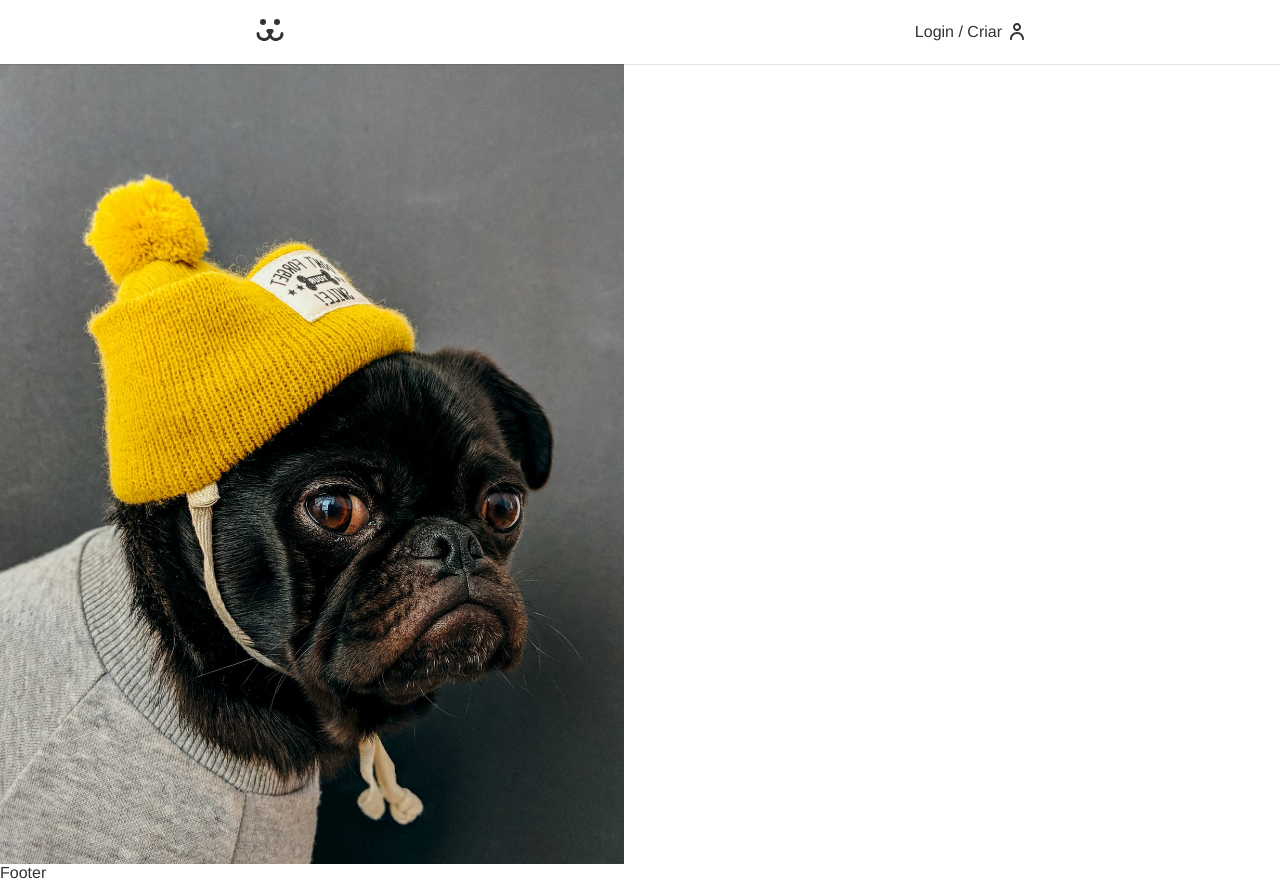
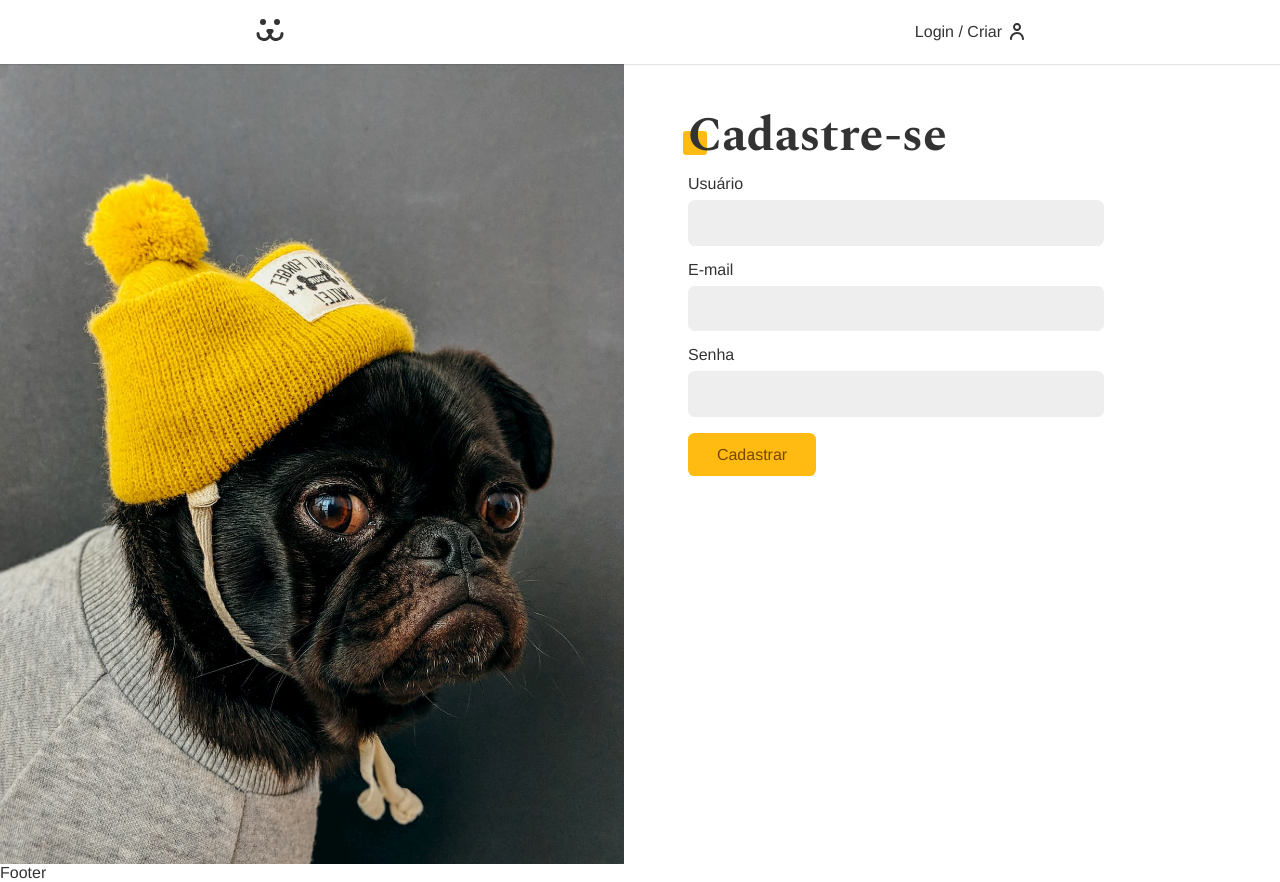
Before and after one commit to Raul772/dogs, a React (Vite) app: page /login/criar in a window 1280 px wide. Built offline with nearby package versions, Linux system fonts and the light colour scheme.

Commit message:
feat: finish login and register pages

```diff
--- a/src/App.jsx
+++ b/src/App.jsx
@@ -14,7 +14,7 @@ function App() {
           <Header />
           <Routes>
             <Route path="/" element={<Home />} />
-            <Route path="/login/*" element={<Login />} />
+            <Route path="login/*" element={<Login />} />
             <Route path="*" element={<h1>Página não existe</h1>} />
           </Routes>
           <Footer />
--- a/src/Components/Login/LoginCreate.jsx
+++ b/src/Components/Login/LoginCreate.jsx
@@ -1,7 +1,46 @@
-import React from "react";
+import { useContext } from "react";
+import useFetch from "../../Hooks/useFetch";
+import useForm from "../../Hooks/useForm";
+import { UserContext } from "../../UserContext";
+import { USER_POST } from "../../api";
+import Button from "../Forms/Button";
+import Input from "../Forms/Input";
+import Error from "../Helper/Error";
 
 const LoginCreate = () => {
-  return <div></div>;
+  const username = useForm();
+  const email = useForm("email");
+  const password = useForm();
+
+  const { userLogin } = useContext(UserContext);
+  const { error, loading, request } = useFetch();
+
+  async function handleSubmit(e) {
+    e.preventDefault();
+
+    const { url, options } = USER_POST({
+      username: username.value,
+      email: email.value,
+      password: password.value,
+    });
+
+    const { response } = await request(url, options);
+
+    if (response.ok) userLogin(username.value, password.value);
+  }
+
+  return (
+    <section className="animeLeft">
+      <h1 className="title">Cadastre-se</h1>
+      <form onSubmit={handleSubmit}>
+        <Input label="Usuário" name="username" type="text" {...username} />
+        <Input label="E-mail" name="email" type="email" {...email} />
+        <Input label="Senha" name="password" type="password" {...password} />
+        <Button disabled={loading}>Cadastrar</Button>
+      </form>
+      <Error>{error}</Error>
+    </section>
+  );
 };
 
 export default LoginCreate;
--- /dev/null
+++ b/src/Hooks/useFetch.jsx
@@ -0,0 +1,38 @@
+import { useCallback, useState } from "react";
+
+const useFetch = () => {
+  const [data, setData] = useState(null);
+  const [error, setError] = useState(null);
+  const [loading, setLoading] = useState(false);
+
+  const request = useCallback(async (url, options) => {
+    let response;
+    let dataResponse;
+
+    try {
+      setError(null);
+      setLoading(true);
+
+      response = await fetch(url, options);
+      dataResponse = await response.json();
+      console.log(dataResponse);
+      if (!response.ok) throw new Error(dataResponse.message);
+    } catch (error) {
+      dataResponse = null;
+      setError(error.message);
+    } finally {
+      setData(dataResponse);
+      setLoading(false);
+      return { response, dataResponse };
+    }
+  });
+
+  return {
+    data,
+    loading,
+    error,
+    request,
+  };
+};
+
+export default useFetch;
--- a/src/Hooks/useForm.jsx
+++ b/src/Hooks/useForm.jsx
@@ -2,8 +2,13 @@ import { useState } from "react";
 
 const types = {
   email: {
-    regex: /^[a-z0-9.+-]+@[a-z0-9]+\.[a-z]+\.([a-z]+)?$/i,
+    regex: /^[a-z0-9.+-]+@[a-z0-9]+\.[a-z]+(\.[a-z]+)?$/i,
     message: "E-mail inválido",
+  },
+  password: {
+    regex: /^(?=.*?[A-Z])(?=.*?[a-z])(?=.*?[0-9])(?=.*?[#?!@$%^&*-]).{8,}$/,
+    message:
+      "A senha precisa possuir no mínimo um caracter maiúsculo, um caracter minúsculo, um dígito, um caracter especial e 8 caracteres no total.",
   },
 };
 
@@ -12,7 +17,7 @@ const useForm = (type) => {
   const [error, setError] = useState(null);
 
   function validate(value) {
-    if (!type) return true;
+    if (type === false) return true;
 
     if (value.length === 0) {
       setError("Preencha um valor");
--- a/src/api.js
+++ b/src/api.js
@@ -16,7 +16,7 @@ export function TOKEN_VALIDATE_POST(token) {
     url: API_URL + "/jwt-auth/v1/token/validate",
     options: {
       method: "POST",
-      headers: { Authorization: "Bearer " + token }
+      headers: { Authorization: "Bearer " + token },
     },
   };
 }
@@ -32,3 +32,16 @@ export function USER_GET(token) {
     },
   };
 }
+
+export function USER_POST(body) {
+  return {
+    url: API_URL + "/api/user",
+    options: {
+      method: "POST",
+      headers: {
+        "Content-Type": "application/json",
+      },
+      body: JSON.stringify(body),
+    },
+  };
+}
```
